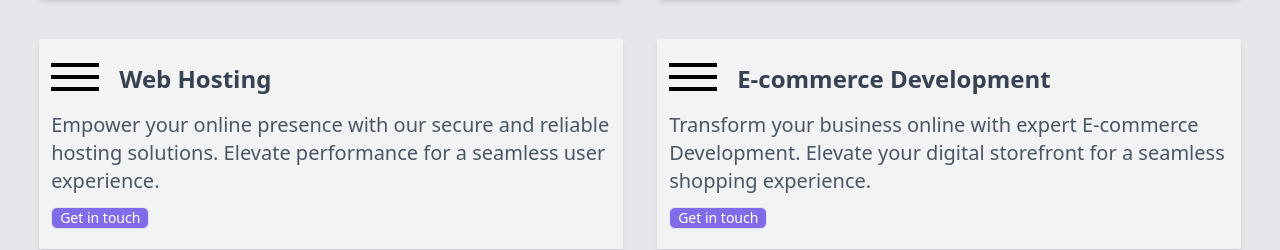
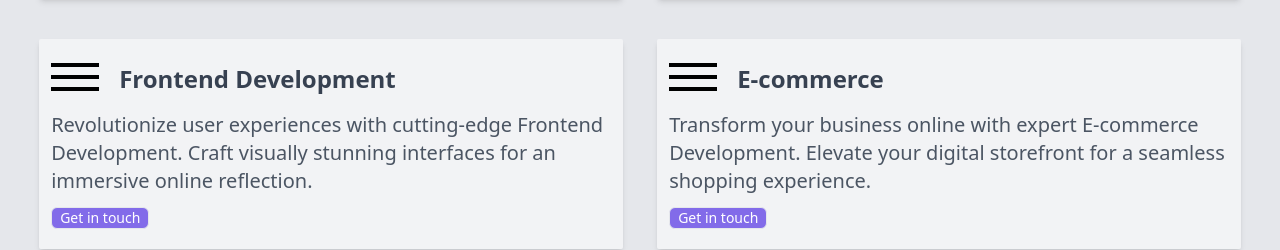
Before and after one commit to Gbanya-Michael/angia-website, a React (Vite) app: page /services in a window 1280 px wide. Shown: the part 607-857 px from the top of the page. Built offline with nearby package versions, Linux system fonts and the light colour scheme; no server answers; a web font is replaced by a local one.

Commit message:
added services

```diff
--- a/src/data/useData.js
+++ b/src/data/useData.js
@@ -111,63 +111,57 @@ export const services = [
   },
 
   {
+    id: "3",
+
+    title: "Frontend Development",
+    description: `
+    Revolutionize user experiences with cutting-edge Frontend Development. Craft visually stunning interfaces for an immersive online reflection.
+    `,
+  },
+  {
     id: "4",
+    title: "E-commerce",
+    description: `
+Transform your business online with expert E-commerce Development. Elevate your digital storefront for a seamless shopping experience.    `,
+  },
+  {
+    id: "5",
     title: "Web Hosting",
     description: `
     Empower your online presence with our secure and reliable hosting solutions. Elevate performance for a seamless user experience.
     `,
   },
   {
-    id: "5",
-    title: "E-commerce Development",
-    description: `
-Transform your business online with expert E-commerce Development. Elevate your digital storefront for a seamless shopping experience.    `,
-  },
-  {
     id: "6",
-    title: "Frontend Development",
-    description: `
-    Revolutionize user experiences with cutting-edge Frontend Development. Craft visually stunning interfaces for an immersive online reflection.
-    `,
-  },
-  {
-    id: "7",
     title: "Backend Development",
     description: `
     Empower your digital infrastructure with expert Backend Development. Ensure robust functionality and seamless operations for optimal performance.
     `,
   },
   {
-    id: "8",
+    id: "7",
     title: "UI/UX Design ",
     description: `
     Shape exceptional user experiences with our UI/UX Design expertise. Craft visually appealing interfaces for engaging and intuitive interactions.
     `,
   },
   {
-    id: "9",
+    id: "8",
     title: "Webisite Maintenance",
     description: `
     Ensure the longevity of your online presence with Website Maintenance & Support. Receive expert care for a seamless and secure web experience.
     `,
   },
   {
-    id: "10",
+    id: "9",
     title: "Email Signature Design",
     description: `
     Optimize your professional image with Email Signature Design. Elevate your communications with visually appealing and impactful email signatures.
     `,
   },
-  // {
-  //   id: "11",
-  //   title: "Logo Design",
-  //   description: `
-  //   Define your brand identity with expert Logo Design. Craft a unique and memorable logo for a distinct and impactful visual presence.
-  //   `,
-  // },
 
   {
-    id: "13",
+    id: "10",
     title: "Content writing",
     description: `
     Craft compelling narratives with our expert Content Writers. Elevate your brand's voice for a resonant and impactful impression.
```
